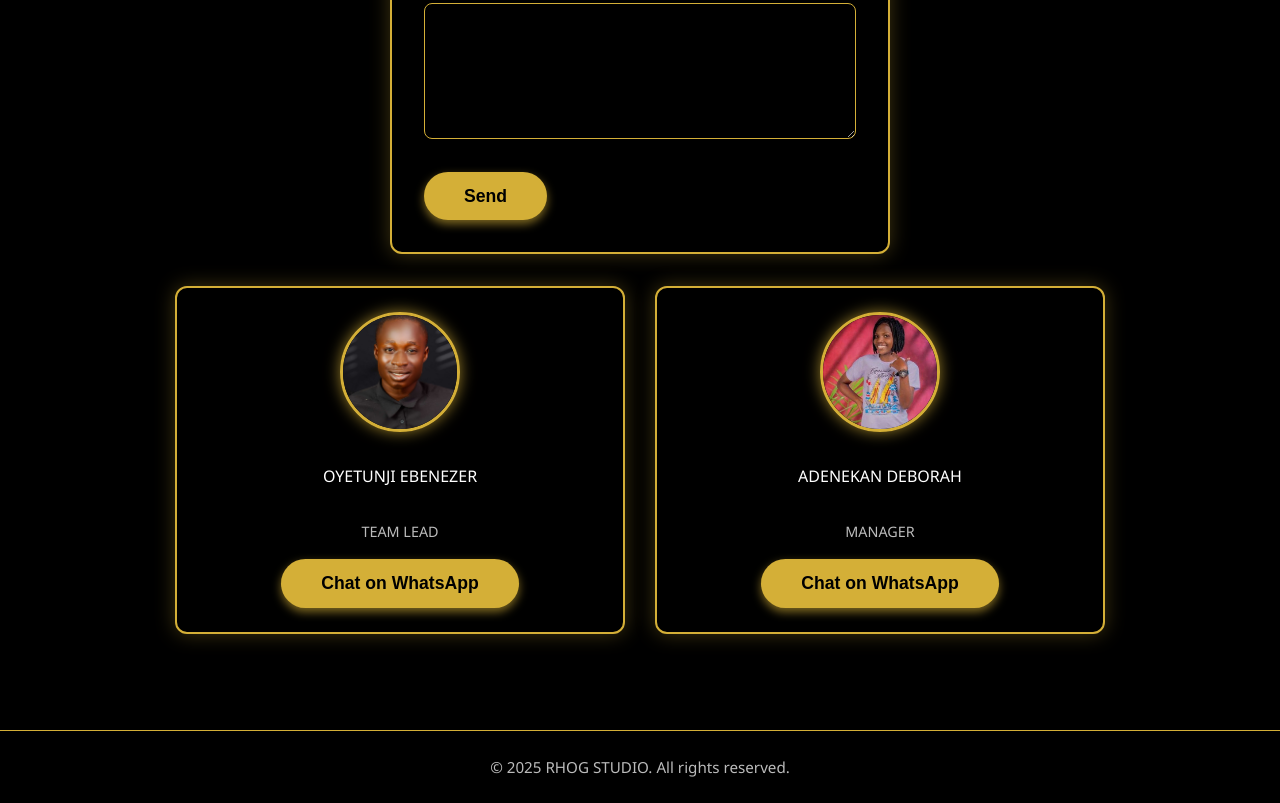
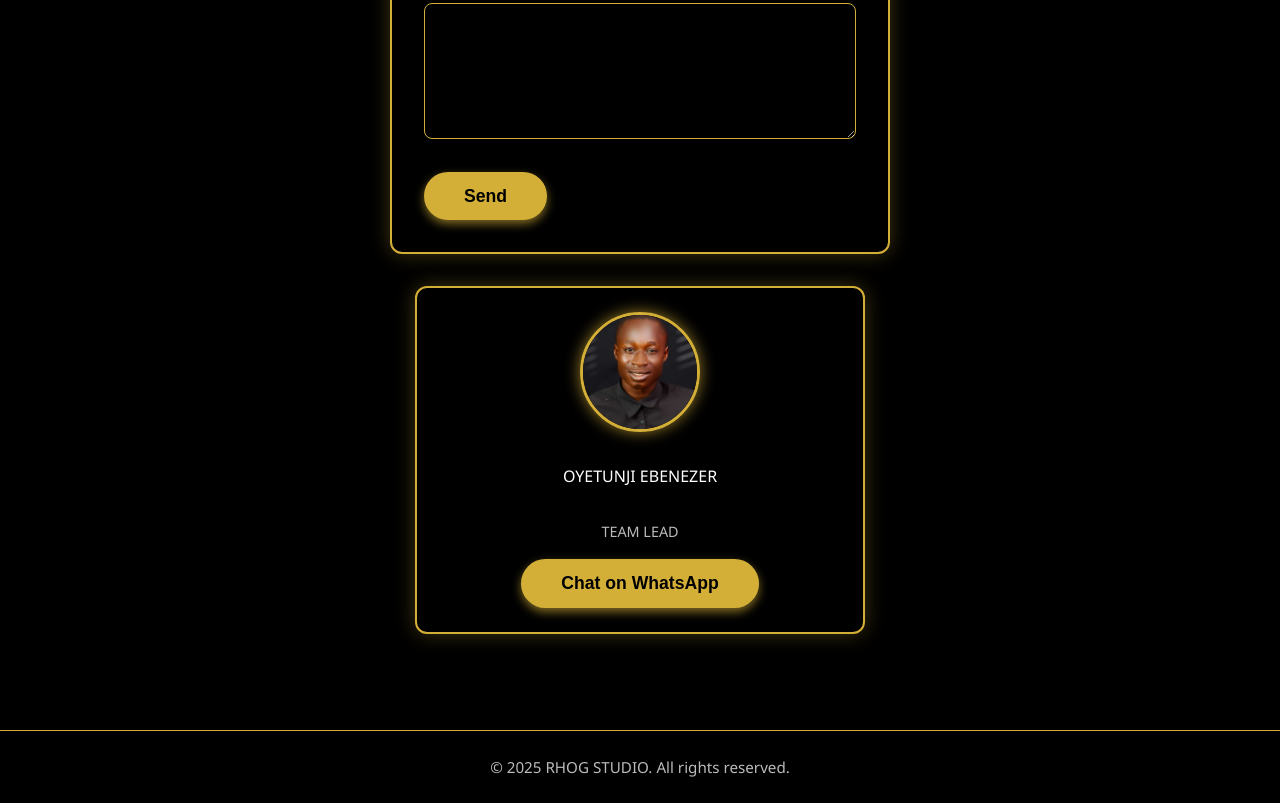
Before and after one commit to Right-Hand-Of-God/RIGHT-HAND-OF-GOD, a plain HTML site: page index.html in a window 1280 px wide. Shown: the part 2208-3011 px from the top of the page. Drawn offline with Linux system fonts and the light colour scheme.

Commit message:
hdffjhdfh

```diff
--- a/index.html
+++ b/index.html
@@ -102,13 +102,13 @@
                     <a href="https://wa.me/message/YCDV65D3NFNMK1" target="_blank"> <button>Chat on WhatsApp</button></a>
                 </div>
 
-                <div class="manager-info">
+                <!-- <div class="manager-info">
                     <img src="DEbby .jpg" alt="Profile of Deborah Adenekan, Manager of RHOG Studio" class="circle-image" loading="lazy">
                     <p>ADENEKAN DEBORAH</p>
                     <p class="team-role">MANAGER</p>
                     <a href="https://wa.me/message/2JXZ66SGDGM7I1" target="_blank"> <button>Chat on WhatsApp</button></a>
                 </div>
-            </div>
+            </div> -->
         </section>
     </main>
 
```
